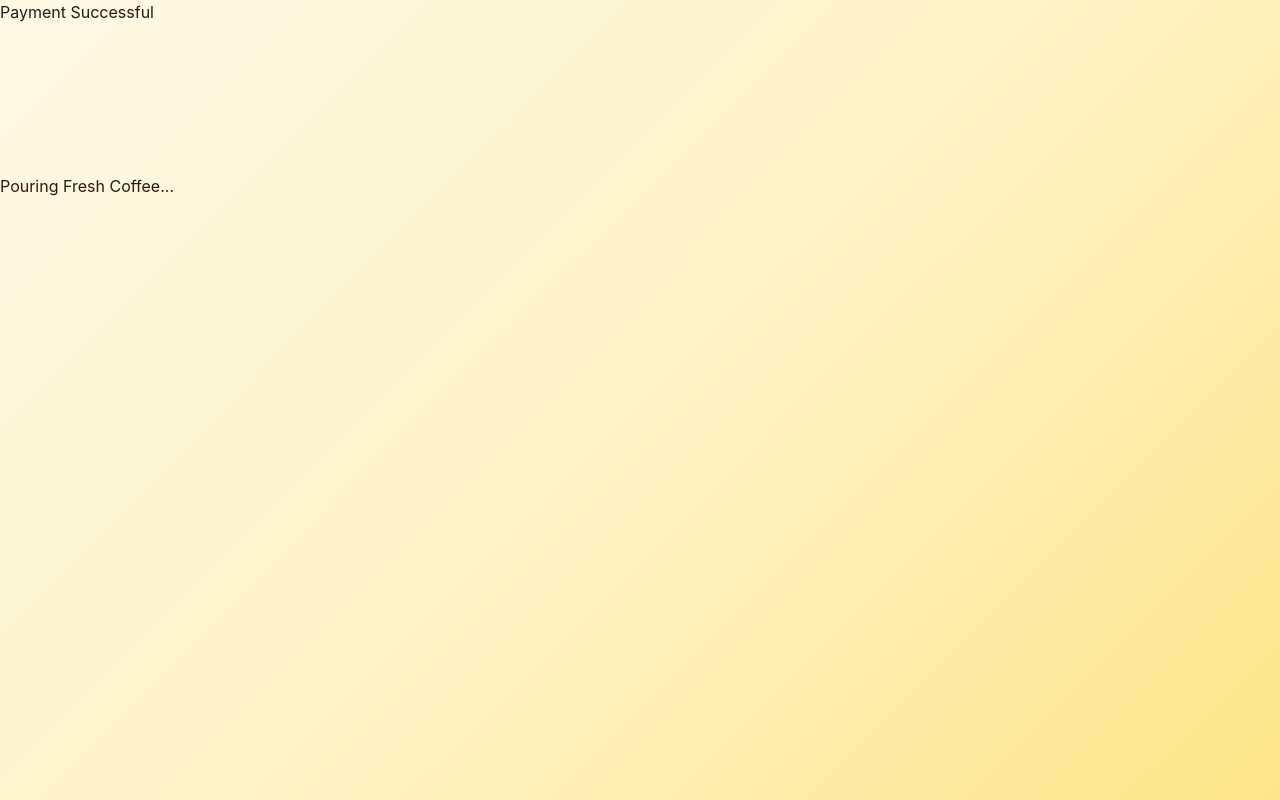
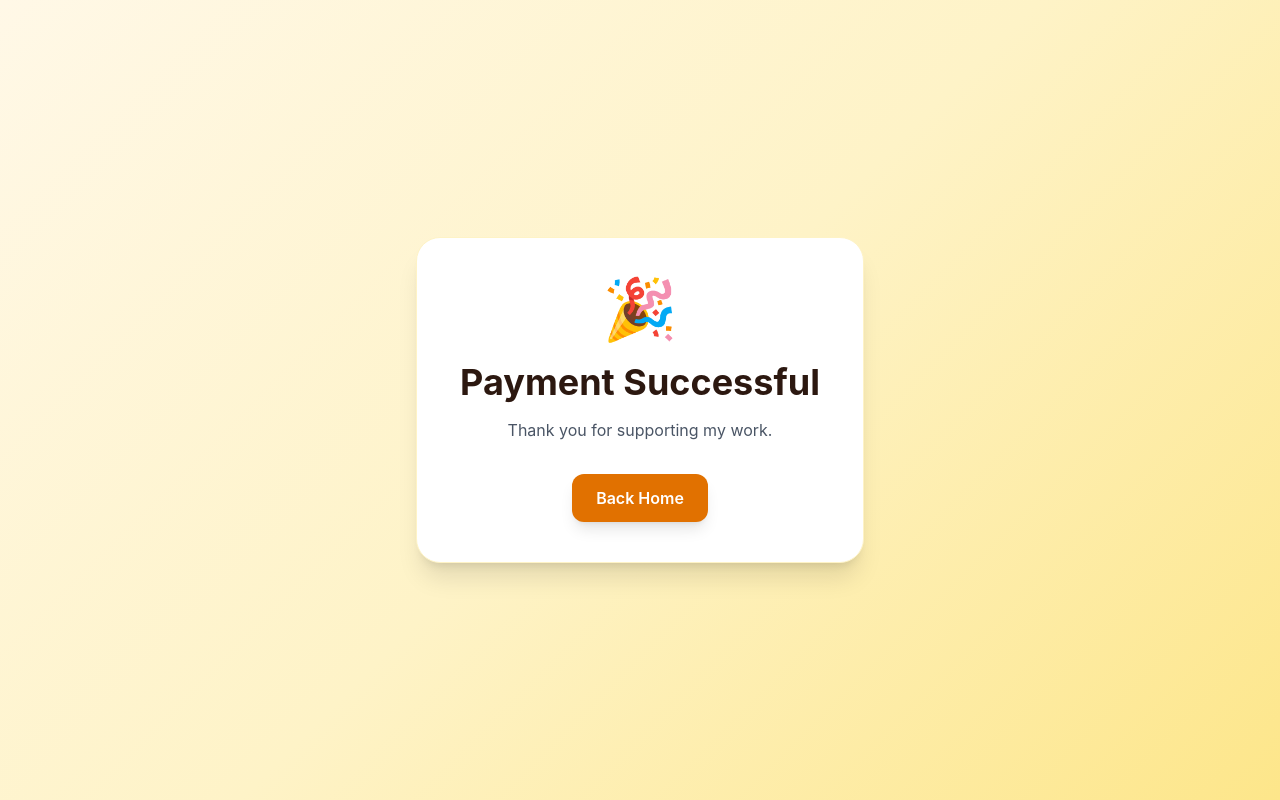
Before and after one commit to lembhe04/coffee_app, a Next.js app: page /success in a window 1280 px wide. Built offline with nearby package versions, Linux system fonts and the light colour scheme.

Commit message:
refactor SuccessPage component to simplify structure and enhance user experience

```diff
--- a/app/success/page.js
+++ b/app/success/page.js
@@ -1,140 +1,30 @@
-// "use client";
-
-// import Link from "next/link";
-
-// export default function SuccessPage() {
-//   return (
-//     <div className="min-h-screen flex justify-center items-center px-6">
-//       <div className="card p-10 text-center max-w-md w-full">
-//         <div className="text-6xl">
-//           🎉
-//         </div>
-
-//         <h1 className="text-4xl font-bold mt-6">
-//           Payment Successful
-//         </h1>
-
-//         <p className="mt-4 text-gray-600">
-//           Thank you for supporting my work.
-//         </p>
-
-//         <Link
-//           href="/"
-//           className="btn-primary inline-block mt-8"
-//         >
-//           Back Home
-//         </Link>
-//       </div>
-//     </div>
-//   );
-// }
-
 "use client";
 
-import { useEffect, useState } from "react";
-import { motion } from "framer-motion";
-import Confetti from "react-confetti";
 import Link from "next/link";
 
 export default function SuccessPage() {
-  const [step, setStep] = useState(0);
+  return (
+    <div className="min-h-screen flex justify-center items-center px-6">
+      <div className="card p-10 text-center max-w-md w-full">
+        <div className="text-6xl">
+          🎉
+        </div>
 
-  useEffect(() => {
-    const timers = [
-      setTimeout(() => setStep(1), 1000),
-      setTimeout(() => setStep(2), 2500),
-      setTimeout(() => setStep(3), 4200),
-      setTimeout(() => setStep(4), 5500),
-    ];
+        <h1 className="text-4xl font-bold mt-6">
+          Payment Successful
+        </h1>
 
-    return () => timers.forEach(clearTimeout);
-  }, []);
+        <p className="mt-4 text-gray-600">
+          Thank you for supporting my work.
+        </p>
 
-  return (
-    <main className="success-page">
-
-      {step === 4 && (
-        <Confetti
-          recycle={false}
-          numberOfPieces={350}
-        />
-      )}
-
-      <motion.h1
-        initial={{ opacity: 0, y: -40 }}
-        animate={{ opacity: 1, y: 0 }}
-        className="title"
-      >
-        Payment Successful
-      </motion.h1>
-
-      <div className="machine">
-
-        <div className="top" />
-
-        <div className="nozzle" />
-
-        {step >= 2 && (
-          <motion.div
-            className="coffee-stream"
-            initial={{ height: 0 }}
-            animate={{ height: 150 }}
-            transition={{ duration: 1.8 }}
-          />
-        )}
-
-        <div className="cup">
-
-          <motion.div
-            className="coffee-fill"
-            initial={{ height: 0 }}
-            animate={{
-              height:
-                step >= 3
-                  ? "100%"
-                  : "0%",
-            }}
-            transition={{ duration: 2 }}
-          />
-
-          {step >= 3 && (
-            <>
-              <span className="steam steam1"></span>
-              <span className="steam steam2"></span>
-              <span className="steam steam3"></span>
-            </>
-          )}
-        </div>
+        <Link
+          href="/"
+          className="btn-primary inline-block mt-8"
+        >
+          Back Home
+        </Link>
       </div>
-
-      <div className="status">
-
-        {step === 0 && "Preparing Machine..."}
-
-        {step === 1 && "Grinding Coffee Beans..."}
-
-        {step === 2 && "Brewing Coffee..."}
-
-        {step === 3 && "Pouring Fresh Coffee..."}
-
-        {step === 4 && (
-          <>
-            <h2>Your Coffee is Ready ☕</h2>
-
-            <p>
-              Thank you for supporting my work ❤️
-            </p>
-
-            <Link href="/">
-              <button className="home-btn">
-                Back Home
-              </button>
-            </Link>
-          </>
-        )}
-
-      </div>
-
-    </main>
+    </div>
   );
 }
```
